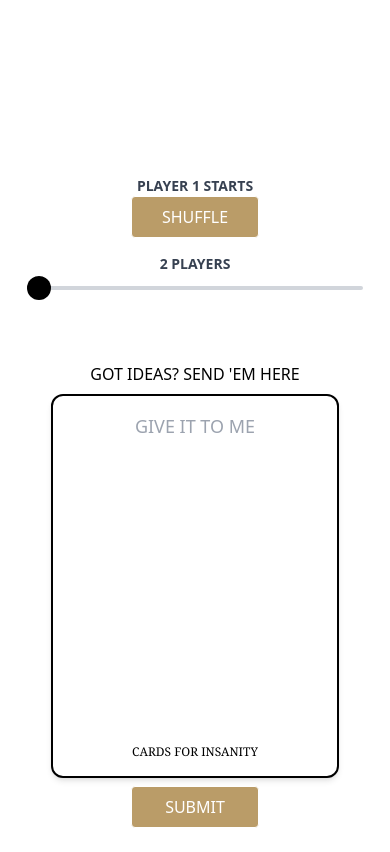
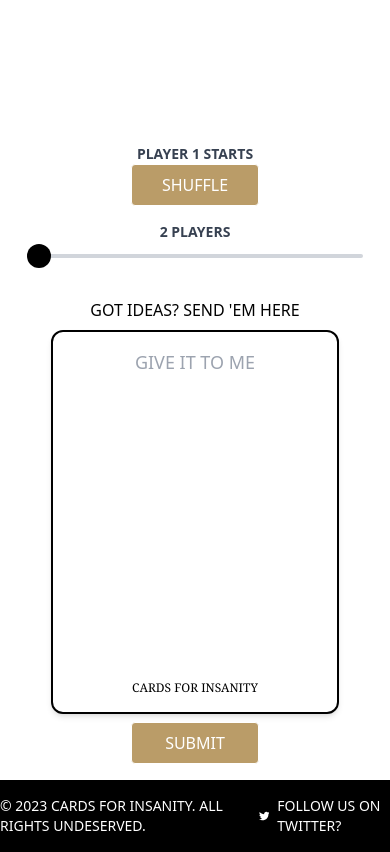
Before and after one commit to rslosch/card-game, a React (Create React App) app in the folder client/: page / in a window 390 px wide. Shown: the part 740-1592 px from the top of the page. Before the commit the page ends 1568 px from the top, so only its background shows below. Built offline with nearby package versions, Linux system fonts and the light colour scheme; no server answers.

Commit message:
Add footer, update header display state, change padding

```diff
--- a/client/src/App.jsx
+++ b/client/src/App.jsx
@@ -13,6 +13,7 @@ import Login from "./components/Login"
 import Hero from "./components/HeroSection/Hero"
 import PlayCardGame from "./components/GameSection/PlayCardGame"
 import PostSuggestedCards from "./components/PostSuggestedCards"
+import Footer from "./components/Footer"
 
 function App() {
 
@@ -35,13 +36,14 @@ function App() {
       <CardsProvider>
       <ScreenSizeProvider>
       <UserProvider>
-      <Navbar onThemeSwitch={handleThemeSwitch} theme={theme} />
+        <Navbar onThemeSwitch={handleThemeSwitch} theme={theme} />
         <Routes>
           <Route path ='/signup' element={<Signup />}/>
           <Route path ='/login' element={<Login />}/>
           <Route path='/' element={<><Hero/><PlayCardGame/><PostSuggestedCards /></>} />
           <Route path='play' element={<PlayCardGame />} />
         </Routes>
+        <Footer />
       </UserProvider>
       </ScreenSizeProvider>
       </CardsProvider>
--- /dev/null
+++ b/client/src/components/Footer.jsx
@@ -0,0 +1,19 @@
+import React from 'react'
+import { FaTwitter } from 'react-icons/fa'
+
+
+const Footer = () => {
+  return (
+    <footer className="bg-black text-white py-4">
+      <div className="container mx-auto flex justify-center items-center">
+        <p className="uppercase text-sm mr-2">© 2023 Cards for Insanity. All rights undeserved.</p>
+        <div className="flex items-center">
+          <FaTwitter className="text-white mr-2" />
+          <p className="uppercase text-sm">Follow us on Twitter?</p>
+        </div>
+      </div>
+    </footer>
+  )
+}
+
+export default Footer
--- a/client/src/components/GameSection/PlayCardGame.jsx
+++ b/client/src/components/GameSection/PlayCardGame.jsx
@@ -27,7 +27,7 @@ const PlayCardGame = () => {
     }
 
   return (
-    <div className="flex flex-col justify-center items-center py-8 w-full md:h-screen md:w-screen dark:bg-black">
+    <div className="flex flex-col justify-center items-center w-full md:h-screen md:w-screen dark:bg-black">
       <AnimatePresence mode='wait' >
       {currentCardIndex !== -1 && (
           <GameCard
--- a/client/src/components/Navbar.jsx
+++ b/client/src/components/Navbar.jsx
@@ -19,8 +19,9 @@ const Navbar = ({onThemeSwitch, theme}) => {
 
     useEffect(() => {
       const handleScroll = () => {
-        setShowHeader(window.pageYOffset < 100 || window.pageYOffset > 600)
-      };
+        if(!isSmallScreen) setShowHeader(window.pageYOffset < 100 || window.pageYOffset > 600)
+        else setShowHeader(window.pageYOffset < 250 || (window.pageYOffset > 600 && window.pageYOffset < 800))
+      }
 
       window.addEventListener("scroll", handleScroll)
 
--- a/client/src/components/SuggestedCard.jsx
+++ b/client/src/components/SuggestedCard.jsx
@@ -34,7 +34,7 @@ const SuggestedCard = () => {
     }, [errors])
 
   return (
-    <form onSubmit={handleSubmit} className="flex flex-col items-center relative bg-white dark:bg-black">
+    <form onSubmit={handleSubmit} className="flex flex-col items-center relative bg-white dark:bg-black pb-4">
       <div class="flex flex-col items-center justify-start p-4 rounded-xl bg-white dark:bg-black shadow-md border-2 border-black dark:border-white h-96 w-72">
           <div class="flex items-center justify-center m-auto w-full h-full">
               <textarea
```
